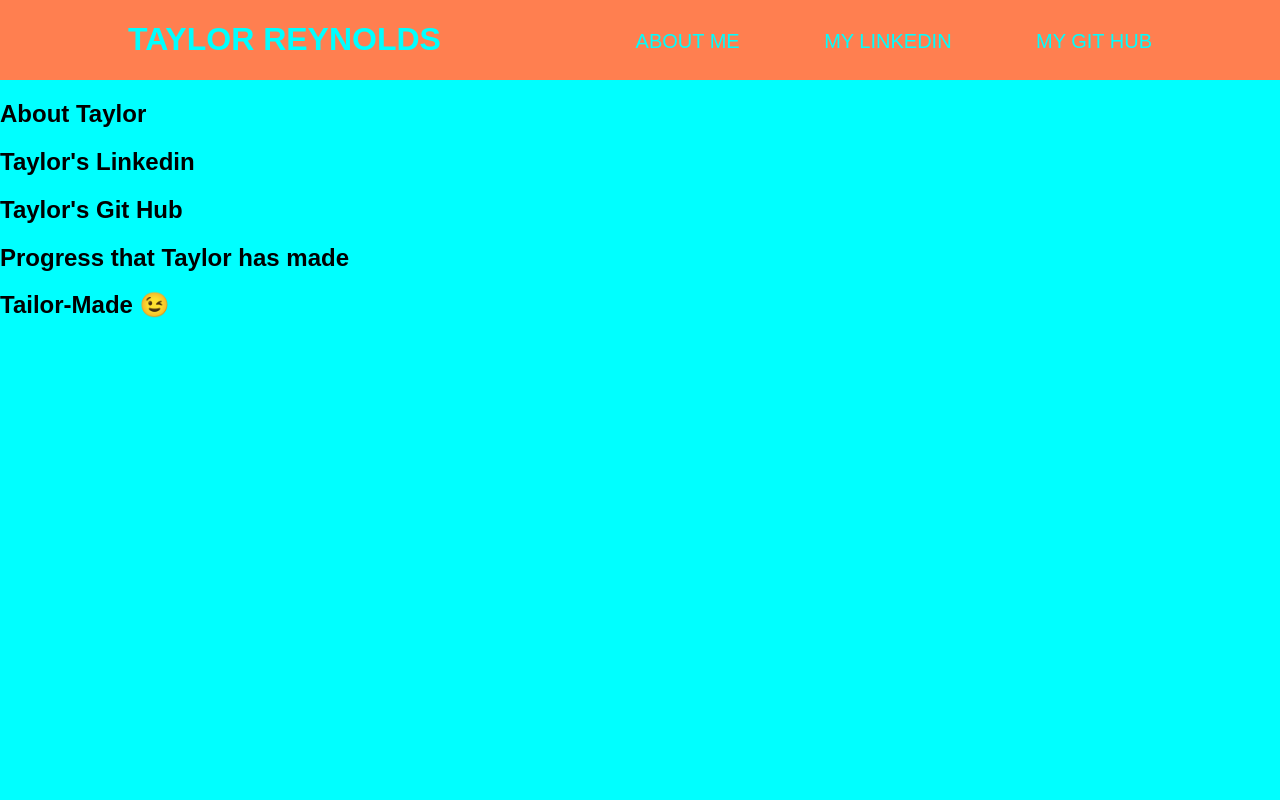
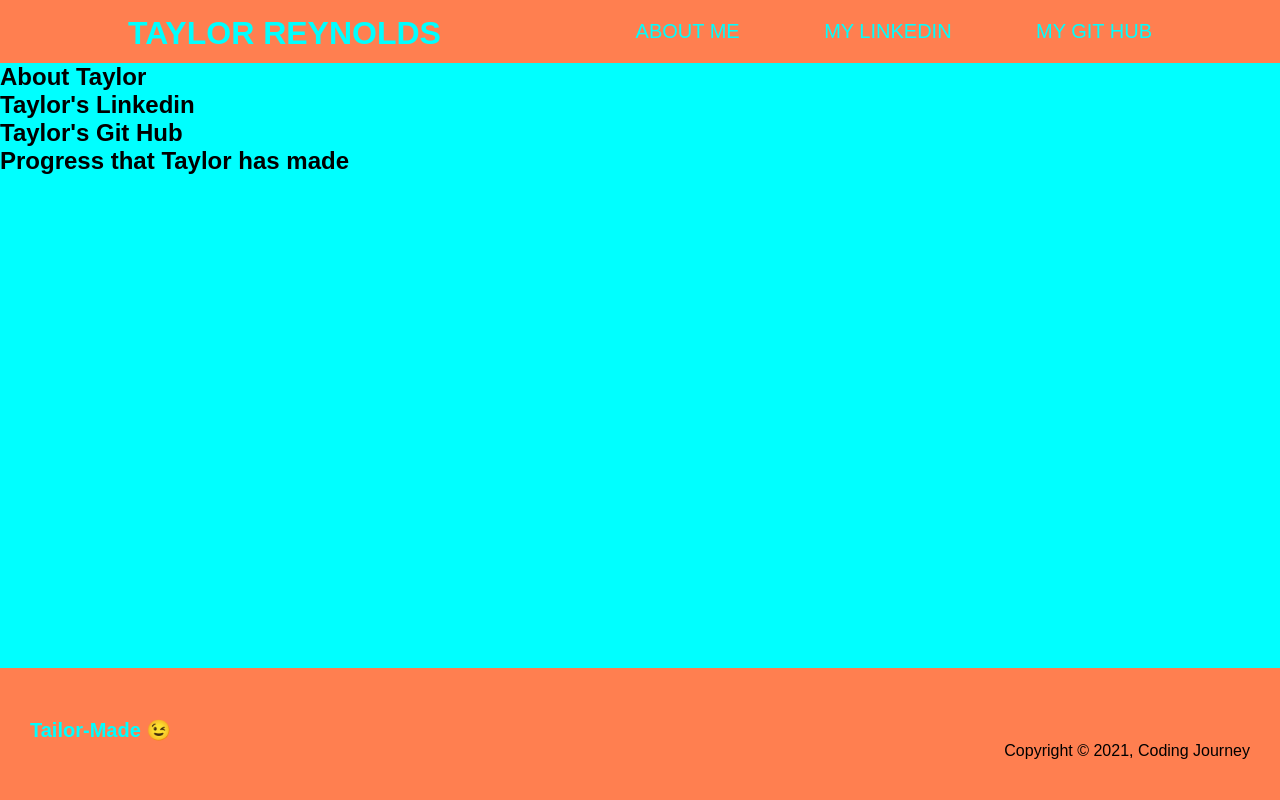
Before and after one commit to taylorreynolds00/My-protfolio-challenge-02, a plain HTML site: page index.html in a window 1280 px wide. Drawn offline with Linux system fonts and the light colour scheme.

Commit message:
styled my nav section and my footer section

```diff
--- a/assets/css/stylesheet.css
+++ b/assets/css/stylesheet.css
@@ -1,8 +1,15 @@
+*{
+    margin: 0;
+    padding: 0;
+    box-sizing: border-box;
+}
 body {
     margin: 0;
     background-color: aqua;
     font-family: sans-serif;
     font-weight: 300;
+    position: relative;
+    min-height: 100vh;
 }
 
 /* head nav styles */
@@ -21,6 +28,7 @@ header::after {
 header h1 {
     float: left;
     color: aqua;
+    padding-top: 15px;
 }
 header nav {
     float: right;
@@ -33,7 +41,7 @@ header nav ul {
 header nav ul li {
     display: inline-block;
     margin-left: 80px;
-    padding-top: 30px;
+    padding: 20px 0 20px 0;
 }
 header nav ul li a {
     color: aqua;
@@ -45,3 +53,31 @@ header nav ul li a:hover {
     color: red;
 }
 /* end of my nav styles */
+
+/* start of my footer section */
+.footer-container {
+    width: 100vw;
+    display: block;
+    overflow: hidden;
+    padding: auto;
+    box-sizing: border-box;
+    background-color: coral;
+    position: absolute;
+    bottom: 0;
+    width: 100%;
+}
+footer div {
+    display: block;
+    margin: 0 auto;
+    height: 100%;
+}
+
+footer h2 {
+    color: aqua;
+    font-size: 20px;
+    padding: 50px 0 0 30px;
+}
+footer p {
+    float: right;
+    padding: 0 30px 40px 0;
+}
--- a/index.html
+++ b/index.html
@@ -59,8 +59,13 @@
 
 
     <!-- start of footer section -->
-    <footer class="footer-section">
-        <h2>Tailor-Made 😉</h2>
+    <footer class="footer-container">
+
+        <div>
+            <h2>Tailor-Made 😉</h2>
+        </div>
+        <p>Copyright &copy; 2021, Coding Journey</p>
+
     </footer>
     <!-- end of footer section -->
 
```
